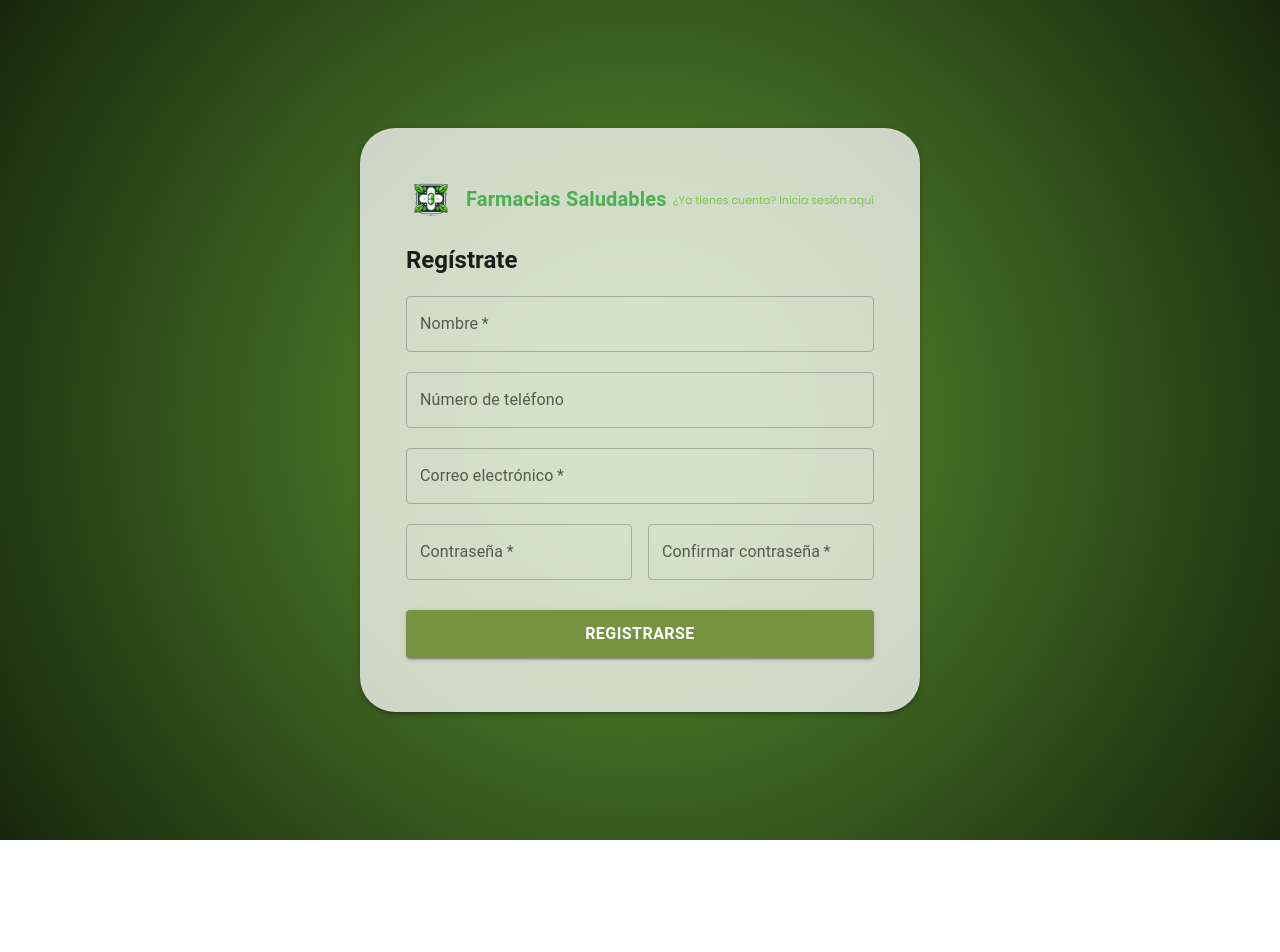
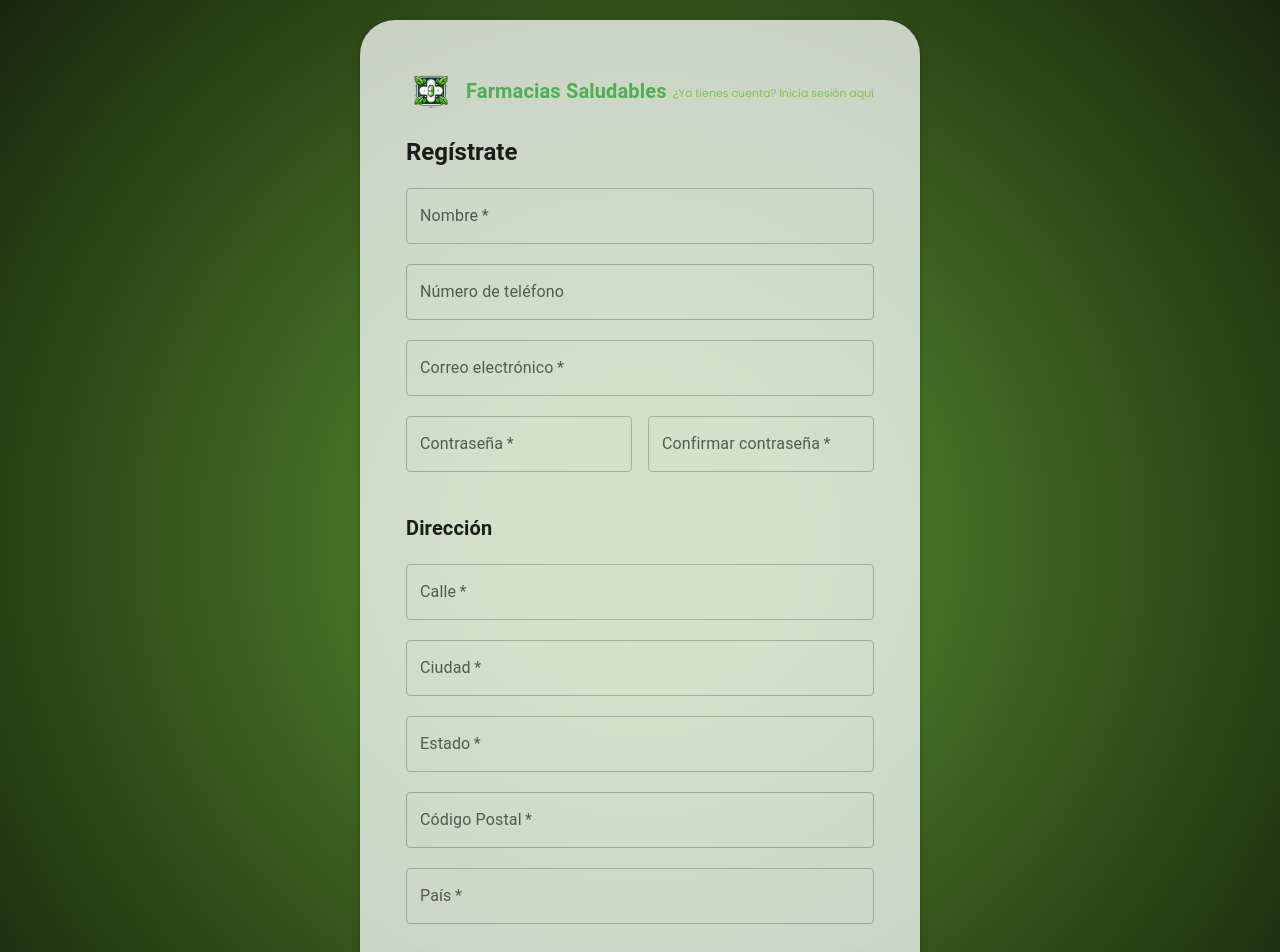
Before and after one commit to CBenjaminDP/pf-web, a Next.js app: page /register in a window 1280 px wide. Shown: the top 952 px of the page. Before the commit the page ends 840 px from the top, so only its background shows below. Built offline with nearby package versions, Linux system fonts and the light colour scheme.

Commit message:
Cambios casi finales

```diff
--- a/src/app/register/page.jsx
+++ b/src/app/register/page.jsx
@@ -1,4 +1,4 @@
-'use client'
+"use client";
 import React, { useState } from "react";
 import "@fontsource/poppins";
 import {
@@ -22,11 +22,26 @@ const RegisterForm = () => {
     email: "",
     password: "",
     confirmPassword: "",
+    address: {
+      street: "",
+      city: "",
+      state: "",
+      zip_code: "",
+      country: "",
+    },
   });
 
   const handleChange = (e) => {
     const { name, value } = e.target;
+    if (name.startsWith("address.")) {
+      const field = name.split(".")[1];
+      setFormData((prev) => ({
+        ...prev,
+        address: { ...prev.address, [field]: value },
+      }));
+    } else {
       setFormData({ ...formData, [name]: value });
+    }
   };
 
   const handleQuickRegister = async (e) => {
@@ -37,8 +52,13 @@ const RegisterForm = () => {
       return;
     }
 
+    console.log("Registrando usuario:", formData);
+
+
     try {
-      const response = await fetch("http://localhost:3001/api/users/quick-register", {
+      const response = await fetch(
+        `${process.env.NEXT_PUBLIC_API_URL}/api/users/quick-register`,
+        {
           method: "POST",
           headers: { "Content-Type": "application/json" },
           body: JSON.stringify({
@@ -46,9 +66,10 @@ const RegisterForm = () => {
             email: formData.email,
             password: formData.password,
             phone: formData.phone,
-          role: ["cliente"], // Rol predeterminado
+            address: formData.address, // Incluimos la dirección
           }),
-      });
+        }
+      );
 
       if (!response.ok) {
         const errorData = await response.json();
@@ -56,13 +77,22 @@ const RegisterForm = () => {
         return;
       }
 
-      toast.success("Usuario registrado con éxito. Ahora puedes iniciar sesión.");
+      toast.success(
+        "Usuario registrado con éxito. Ahora puedes iniciar sesión."
+      );
       setFormData({
         name: "",
         phone: "",
         email: "",
         password: "",
         confirmPassword: "",
+        address: {
+          street: "",
+          city: "",
+          state: "",
+          zip_code: "",
+          country: "",
+        },
       });
     } catch (error) {
       console.error("Error al registrar el usuario:", error);
@@ -118,15 +148,26 @@ const RegisterForm = () => {
               </Typography>
             </Box>
             <Box sx={{ textAlign: "right" }}>
-              <Link href="/login" underline="none" sx={{ fontSize: "11px", color: "#7CC448" }}>
+              <Link
+                href="/login"
+                underline="none"
+                sx={{ fontSize: "11px", color: "#7CC448" }}
+              >
                 ¿Ya tienes cuenta? Inicia sesión aquí
               </Link>
             </Box>
           </Box>
-          <Typography variant="h5" sx={{ fontWeight: "bold", marginBottom: "20px" }}>
+          <Typography
+            variant="h5"
+            sx={{ fontWeight: "bold", marginBottom: "20px" }}
+          >
             Regístrate
           </Typography>
-          <Box component="form" onSubmit={handleQuickRegister} sx={{ display: "flex", flexDirection: "column", gap: "20px" }}>
+          <Box
+            component="form"
+            onSubmit={handleQuickRegister}
+            sx={{ display: "flex", flexDirection: "column", gap: "20px" }}
+          >
             <TextField
               label="Nombre"
               name="name"
@@ -179,6 +220,57 @@ const RegisterForm = () => {
                 />
               </Grid>
             </Grid>
+            <Typography
+              variant="h6"
+              sx={{ fontWeight: "bold", marginTop: "20px" }}
+            >
+              Dirección
+            </Typography>
+            <TextField
+              label="Calle"
+              name="address.street"
+              variant="outlined"
+              fullWidth
+              value={formData.address.street}
+              onChange={handleChange}
+              required
+            />
+            <TextField
+              label="Ciudad"
+              name="address.city"
+              variant="outlined"
+              fullWidth
+              value={formData.address.city}
+              onChange={handleChange}
+              required
+            />
+            <TextField
+              label="Estado"
+              name="address.state"
+              variant="outlined"
+              fullWidth
+              value={formData.address.state}
+              onChange={handleChange}
+              required
+            />
+            <TextField
+              label="Código Postal"
+              name="address.zip_code"
+              variant="outlined"
+              fullWidth
+              value={formData.address.zip_code}
+              onChange={handleChange}
+              required
+            />
+            <TextField
+              label="País"
+              name="address.country"
+              variant="outlined"
+              fullWidth
+              value={formData.address.country}
+              onChange={handleChange}
+              required
+            />
             <Button
               type="submit"
               variant="contained"
```
Lines whose indentation alone changed are shown as unchanged.
